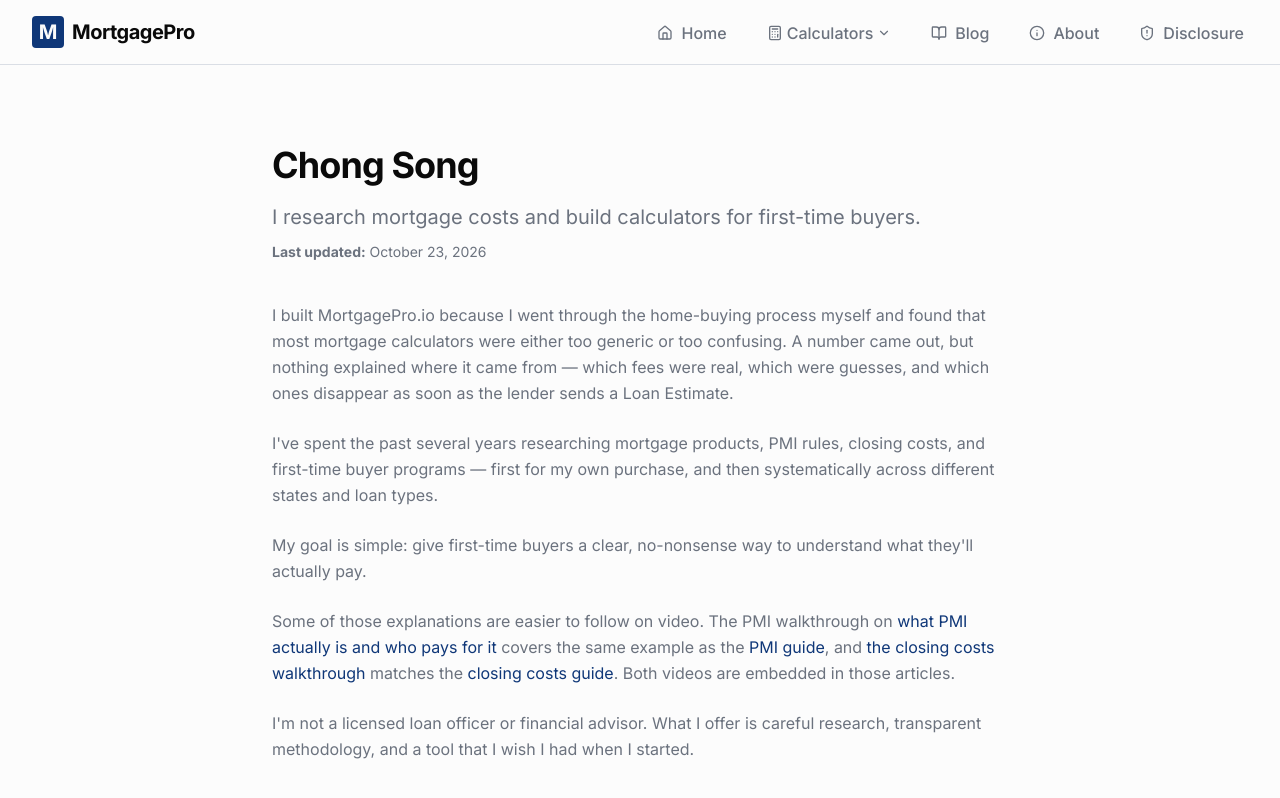
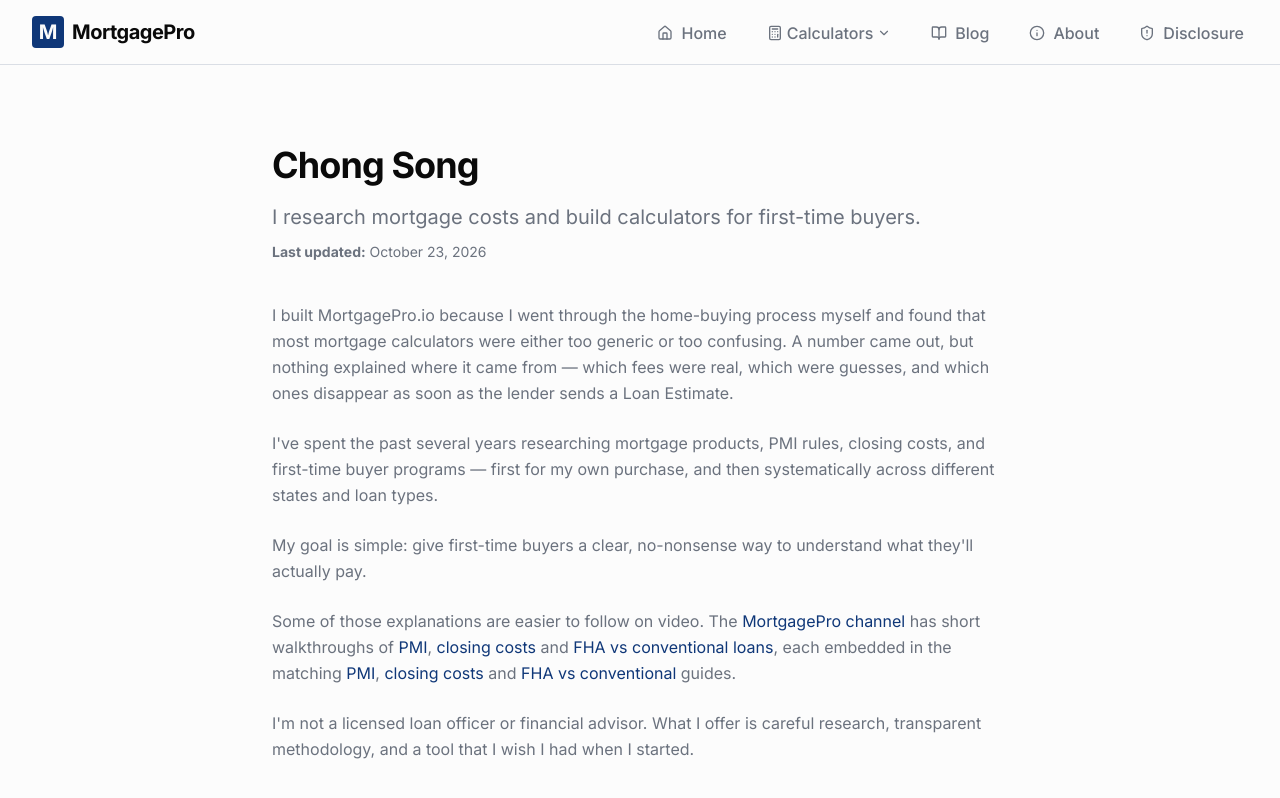
Before and after one commit to chongsong240/MortgagePro, a React (Vite) app: page /author in a window 1280 px wide. Shown: the top 798 px of the page. Built offline with nearby package versions, Linux system fonts and the light colour scheme.

Commit message:
feat(video): add the FHA vs conventional walkthrough to that guide

```diff
--- a/src/components/blog/BlogSchema.tsx
+++ b/src/components/blog/BlogSchema.tsx
@@ -36,6 +36,17 @@ const BLOG_LAST_MODIFIED = '2026-09-17';
  * read the structured data without executing JavaScript.
  */
 export default function BlogSchema({ title, description, datePublished, dateModified, url, faqs, video }: BlogSchemaProps) {
+  /**
+   * Google requires `uploadDate` on VideoObject, so the markup only goes out
+   * once the registry entry carries a real upload date and duration. Otherwise
+   * the article would publish an invalid video block (and an Article `video`
+   * pointer to nothing).
+   */
+  const videoDates =
+    video?.uploadDate && video.duration
+      ? { uploadDate: video.uploadDate, duration: video.duration }
+      : null;
+
   const schemas: object[] = [
     {
       '@context': 'https://schema.org',
@@ -62,7 +73,7 @@ export default function BlogSchema({ title, description, datePublished, dateModi
       // Cross-reference the VideoObject block pushed below. They are separate
       // <script> tags, so this @id is the only thing that tells Google the video
       // belongs to this article rather than floating on its own.
-      ...(video ? { video: { '@id': `${url}#video` } } : {}),
+      ...(videoDates ? { video: { '@id': `${url}#video` } } : {}),
     },
   ];
 
@@ -81,7 +92,7 @@ export default function BlogSchema({ title, description, datePublished, dateModi
     });
   }
 
-  if (video) {
+  if (video && videoDates) {
     schemas.push({
       '@context': 'https://schema.org',
       '@type': 'VideoObject',
@@ -89,8 +100,8 @@ export default function BlogSchema({ title, description, datePublished, dateModi
       name: video.title,
       description: video.description,
       thumbnailUrl: [video.thumbnail],
-      uploadDate: video.uploadDate,
-      duration: video.duration,
+      uploadDate: videoDates.uploadDate,
+      duration: videoDates.duration,
       // embedUrl is the playable location Google accepts for a hosted player;
       // sameAs ties the record back to the YouTube watch page.
       embedUrl: embedUrl(video),
--- a/src/components/blog/FhaVsConventional.tsx
+++ b/src/components/blog/FhaVsConventional.tsx
@@ -4,7 +4,9 @@ import { ArrowRight, DollarSign, Percent, Calendar, Shield, BookOpen, Calculator
 import BlogSchema from './BlogSchema';
 import AllCalculatorsGrid from './AllCalculatorsGrid';
 import RelatedPosts from './RelatedPosts';
+import YouTubeEmbed from './YouTubeEmbed';
 import { AffiliateDisclosure } from './BlogComponents';
+import { YOUTUBE_VIDEOS } from '@/src/data/youtube';
 import FhaVsConventionalCalculator from './FhaVsConventionalCalculator';
 
 function scrollToSection(e: React.MouseEvent<HTMLAnchorElement>, sectionId: string) {
@@ -22,12 +24,14 @@ export default function FhaVsConventional() {
         title="FHA vs Conventional Loan: Which One Actually Costs You Less?"
         description="My cousin Maria bought with an FHA loan because it was easier to qualify for. Two years later, she learned why that easy loan could cost her $30K more. Here's what she wishes someone had explained."
         datePublished="2026-06-19"
+        dateModified="2026-10-23"
         url="https://www.mortgagepro.io/blog/fha-vs-conventional"
         faqs={[
           { q: 'What is the difference between FHA and conventional loans?', a: 'FHA loans are government-backed and easier to qualify for (minimum 580 credit score, 3.5% down). Conventional loans have stricter requirements (620+ credit score) but offer more flexibility and cancelable PMI.' },
           { q: 'Can FHA mortgage insurance be canceled?', a: 'No. On FHA loans with less than 10% down, the mortgage insurance premium (MIP) lasts for the entire life of the loan. The only way to remove it is to refinance into a conventional loan. Conventional PMI can be canceled at 20% equity.' },
           { q: 'Which loan is cheaper long-term, FHA or conventional?', a: 'For borrowers who qualify for both, conventional is usually cheaper long-term because PMI can be canceled. FHA MIP that lasts 30 years can cost $18,000-$34,000 more than conventional PMI that gets canceled after a few years.' },
         ]}
+        video={YOUTUBE_VIDEOS.fhaVsConventional}
       />
       {/* Header */}
       <div className="mb-10">
@@ -106,6 +110,13 @@ export default function FhaVsConventional() {
           don't have to.
         </p>
       </section>
+
+      {/* Video version of the same comparison. Facade only — the player loads on click. */}
+      <YouTubeEmbed
+        video={YOUTUBE_VIDEOS.fhaVsConventional}
+        caption="The video version: FHA vs conventional on down payment, credit score, and what happens to the mortgage insurance."
+        className="mb-12"
+      />
 
       {/* 2. What Each Loan Actually Is */}
       <section id="what-each-loan-is" className="mb-12">
--- a/src/components/pages/AuthorPage.tsx
+++ b/src/components/pages/AuthorPage.tsx
@@ -133,33 +133,55 @@ export default function AuthorPage() {
           pay.
         </p>
         <p>
-          Some of those explanations are easier to follow on video. The PMI walkthrough on{' '}
+          Some of those explanations are easier to follow on video. The{' '}
+          <a
+            href={YOUTUBE_CHANNEL_URL}
+            target="_blank"
+            rel="me noopener"
+            className="text-primary hover:underline"
+          >
+            MortgagePro channel
+          </a>{' '}
+          has short walkthroughs of{' '}
           <a
             href={watchUrl(YOUTUBE_VIDEOS.whatIsPmi)}
             target="_blank"
             rel="noopener noreferrer"
             className="text-primary hover:underline"
           >
-            what PMI actually is and who pays for it
-          </a>{' '}
-          covers the same example as the{' '}
-          <Link to="/blog/what-is-pmi" className="text-primary hover:underline">
-            PMI guide
-          </Link>
-          , and{' '}
+            PMI
+          </a>
+          ,{' '}
           <a
             href={watchUrl(YOUTUBE_VIDEOS.closingCosts)}
             target="_blank"
             rel="noopener noreferrer"
             className="text-primary hover:underline"
           >
-            the closing costs walkthrough
+            closing costs
           </a>{' '}
-          matches the{' '}
+          and{' '}
+          <a
+            href={watchUrl(YOUTUBE_VIDEOS.fhaVsConventional)}
+            target="_blank"
+            rel="noopener noreferrer"
+            className="text-primary hover:underline"
+          >
+            FHA vs conventional loans
+          </a>
+          , each embedded in the matching{' '}
+          <Link to="/blog/what-is-pmi" className="text-primary hover:underline">
+            PMI
+          </Link>
+          ,{' '}
           <Link to="/blog/closing-costs-explained" className="text-primary hover:underline">
-            closing costs guide
-          </Link>
-          . Both videos are embedded in those articles.
+            closing costs
+          </Link>{' '}
+          and{' '}
+          <Link to="/blog/fha-vs-conventional" className="text-primary hover:underline">
+            FHA vs conventional
+          </Link>{' '}
+          guides.
         </p>
         <p>
           I'm not a licensed loan officer or financial advisor. What I offer is careful research, transparent
--- a/src/data/youtube.ts
+++ b/src/data/youtube.ts
@@ -32,17 +32,19 @@ export interface YouTubeVideo {
   /**
    * Upload day in ISO 8601 (YYYY-MM-DD). Date only, no invented time: this is
    * all YouTube reports on the public watch page, and VideoObject accepts a
-   * date without a clock time.
+   * date without a clock time. Optional because the VideoObject markup is only
+   * emitted when both this and `duration` are known — a guess here would be
+   * fabricated SEO data, which is worse than missing markup.
    */
-  uploadDate: string;
+  uploadDate?: string;
   /** ISO 8601 duration, e.g. PT59S for 0:59 and PT1M20S for 1:20. */
-  duration: string;
+  duration?: string;
   /** One or two sentences for the VideoObject description. Must stay factually
    *  true of the video itself, not a copy of the article's meta description. */
   description: string;
 }
 
-export const YOUTUBE_VIDEOS: Record<'whatIsPmi' | 'closingCosts', YouTubeVideo> = {
+export const YOUTUBE_VIDEOS: Record<'whatIsPmi' | 'closingCosts' | 'fhaVsConventional', YouTubeVideo> = {
   whatIsPmi: {
     id: 'H0cn9ru0yWo',
     title: 'What is PMI? Do All First Time Buyers Need To Pay?',
@@ -61,6 +63,15 @@ export const YOUTUBE_VIDEOS: Record<'whatIsPmi' | 'closingCosts', YouTubeVideo>
     description:
       'Closing costs typically run 2% to 5% of the purchase price, or $8,000 to $20,000 on a $400,000 home. A short walkthrough of the fees first-time buyers actually pay, from origination and title to prepaid taxes and insurance.',
   },
+  fhaVsConventional: {
+    id: 'SMbCBn91Nj8',
+    title: 'FHA vs Conventional Loan: Which Is Better for First Time Buyers?',
+    thumbnail: 'https://i.ytimg.com/vi/SMbCBn91Nj8/hqdefault.jpg',
+    // No uploadDate/duration yet: the video is embedded, but VideoObject stays
+    // off until the real values are supplied rather than guessed.
+    description:
+      'FHA loans allow a 3.5% down payment and credit scores from 580, but their mortgage insurance premium usually lasts the life of the loan. Conventional loans need stronger credit yet let PMI be cancelled at 20% equity. A short comparison of which loan costs less over time.',
+  },
 };
 
 export function watchUrl(video: YouTubeVideo): string {
```
